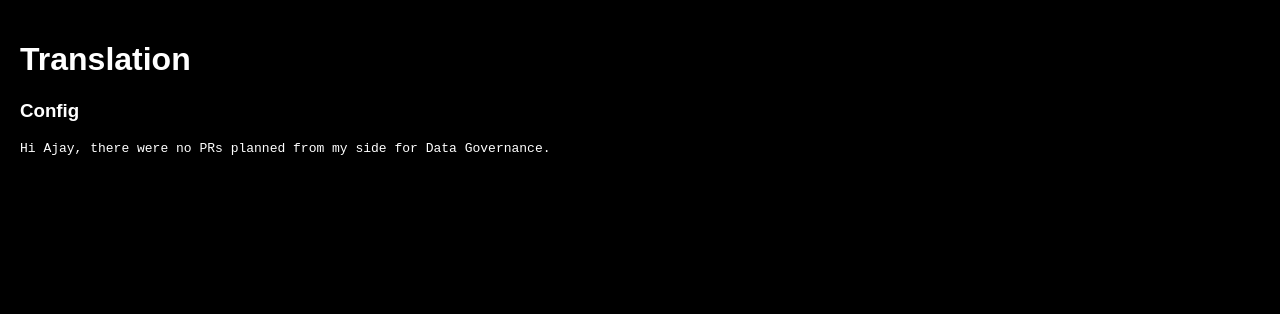
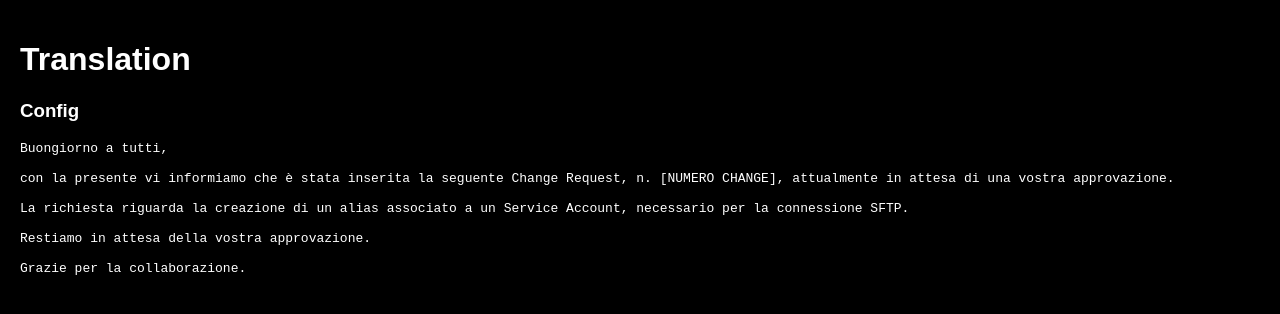
Before and after one commit to GioCorti80/dep1_site, a plain HTML site: page utils/translation.html in a window 1280 px wide. Drawn offline with Linux system fonts and the light colour scheme.

Commit message:
hfdfhdrhgf

```diff
--- a/utils/translation.html
+++ b/utils/translation.html
@@ -18,5 +18,13 @@
 <h1>Translation</h1>
 <h3>Config</h3>
 <pre>
-Hi Ajay, there were no PRs planned from my side for Data Governance.
+Buongiorno a tutti,
+
+con la presente vi informiamo che è stata inserita la seguente Change Request, n. [NUMERO CHANGE], attualmente in attesa di una vostra approvazione.
+
+La richiesta riguarda la creazione di un alias associato a un Service Account, necessario per la connessione SFTP.
+
+Restiamo in attesa della vostra approvazione.
+
+Grazie per la collaborazione.
 </pre>
```
